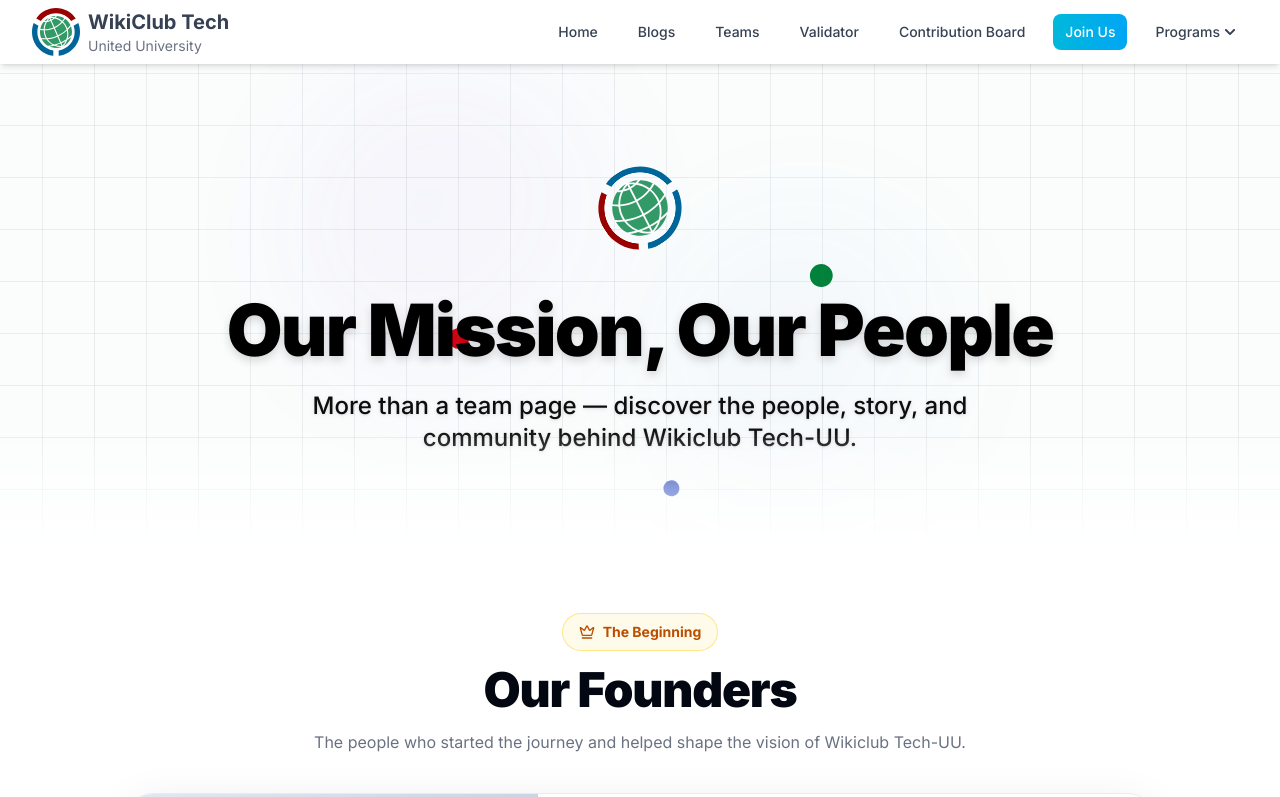
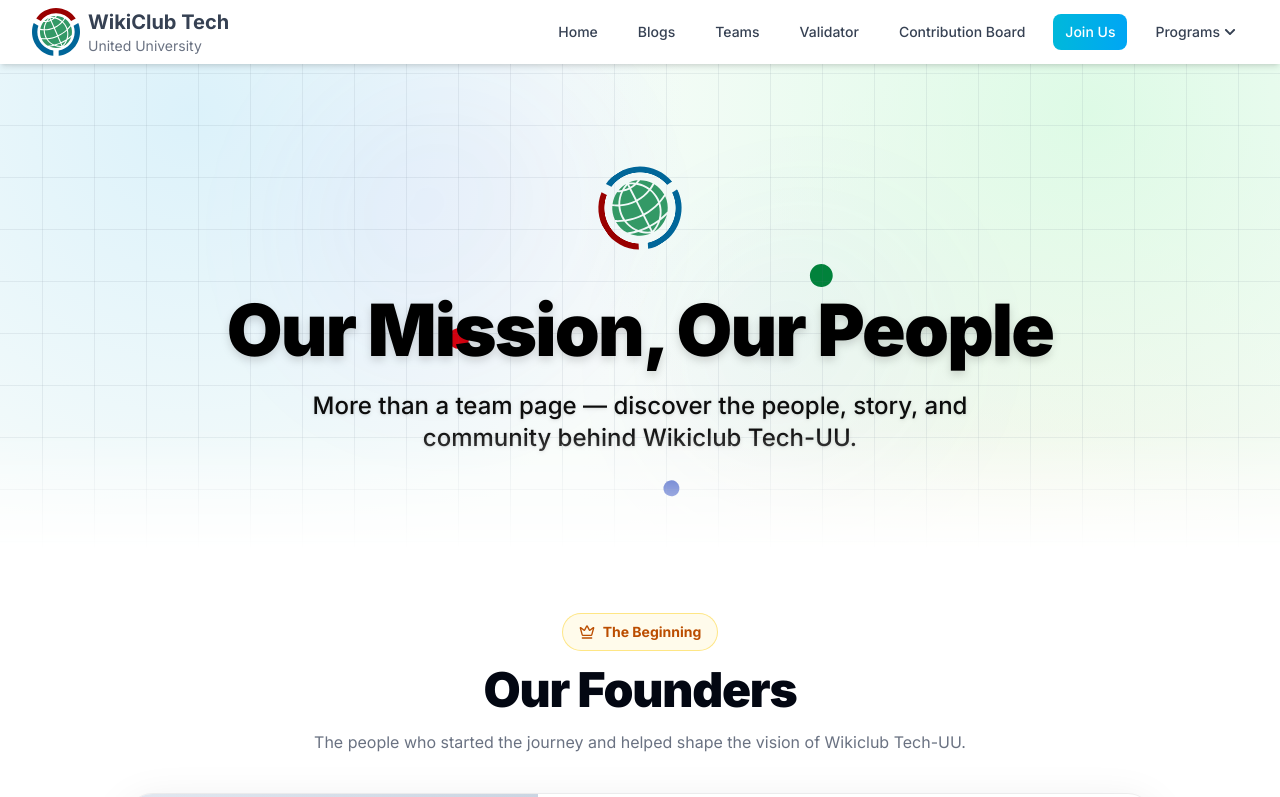
Before and after one commit to mishraji0519/wikiclubtech-nitin, a Next.js app in the folder WikiClub-Tech-UU-main/WikiClub-Tech-UU-main/: page /wikiclubtech-nitin/teams in a window 1280 px wide. Shown: the top 797 px of the page. Built offline with nearby package versions, Linux system fonts and the light colour scheme.

Commit message:
style: restore pastel gradient behind Teams grid

```diff
--- a/WikiClub-Tech-UU-main/WikiClub-Tech-UU-main/src/components/team/WikimediaBackground.tsx
+++ b/WikiClub-Tech-UU-main/WikiClub-Tech-UU-main/src/components/team/WikimediaBackground.tsx
@@ -4,6 +4,15 @@ const WikimediaBackground = () => {
   return (
     <>
       <div className="absolute inset-0 overflow-hidden pointer-events-none">
+        {/* Soft pastel gradient background — kept behind the neutral grid. */}
+        <div
+          className="absolute inset-0"
+          style={{
+            background:
+              'radial-gradient(circle at 15% 10%, rgba(210, 238, 250, 0.75) 0%, rgba(210, 238, 250, 0) 42%), radial-gradient(circle at 85% 10%, rgba(215, 250, 225, 0.8) 0%, rgba(215, 250, 225, 0) 45%), radial-gradient(circle at 80% 90%, rgba(255, 245, 235, 0.65) 0%, rgba(255, 245, 235, 0) 40%), #f8fcfa',
+          }}
+        />
+
         {/* Orbiting Circles */}
         <motion.div
           className="absolute top-1/2 left-1/2 -translate-x-1/2 -translate-y-1/2"
```
